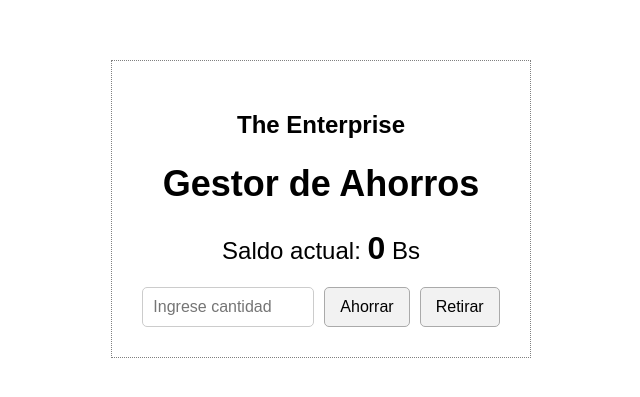
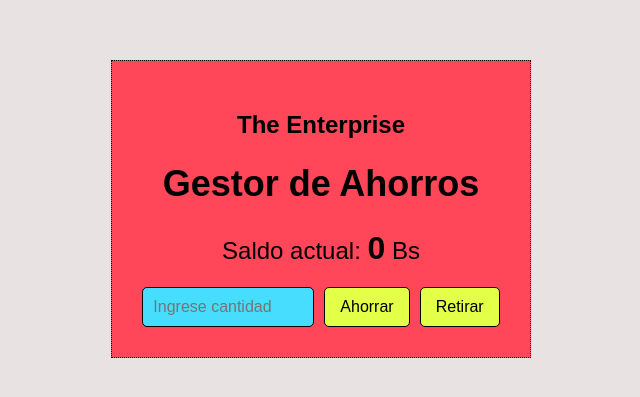
Before and after one commit to MrZRo/Gestor-de-Ahorros, a plain HTML site: page index.html in a window 1280 px wide. Shown: the part 191-588 px from the top of the page, without its empty margins (319-959 px from the left). Drawn offline with Linux system fonts and the light colour scheme.

Commit message:
styles.css

```diff
--- a/styles.css
+++ b/styles.css
@@ -4,20 +4,22 @@ body {
     justify-content: center;
     align-items: center;
     min-height: 100vh;
-    background-color: #fff;
+    background-color: #e8e2e2;
     margin: 0;
 }
 
 .container {
     text-align: center;
-    border: 1px dotted gray;
+    border: 1px dotted rgb(0, 0, 0);
     padding: 30px;
     max-width: 400px;
+    background-color: #ff4759;
 }
 
 h1 {
     font-size: 36px;
     font-weight: bold;
+    color: #000000;
 }
 
 h2 {
@@ -47,14 +49,16 @@ input[type="number"] {
     font-size: 16px;
     width: 150px;
     border-radius: 5px;
-    border: 1px solid #ccc;
+    border: 1px solid #000000;
+    background-color: #47ddff;
 }
 
 button {
     padding: 10px 15px;
     font-size: 16px;
     border-radius: 5px;
-    border: 1px solid #aaa;
+    border: 1px solid #000000;
     cursor: pointer;
-    background-color: #f2f2f2;
+    background-color: #e3ff47;
+
 }
```
